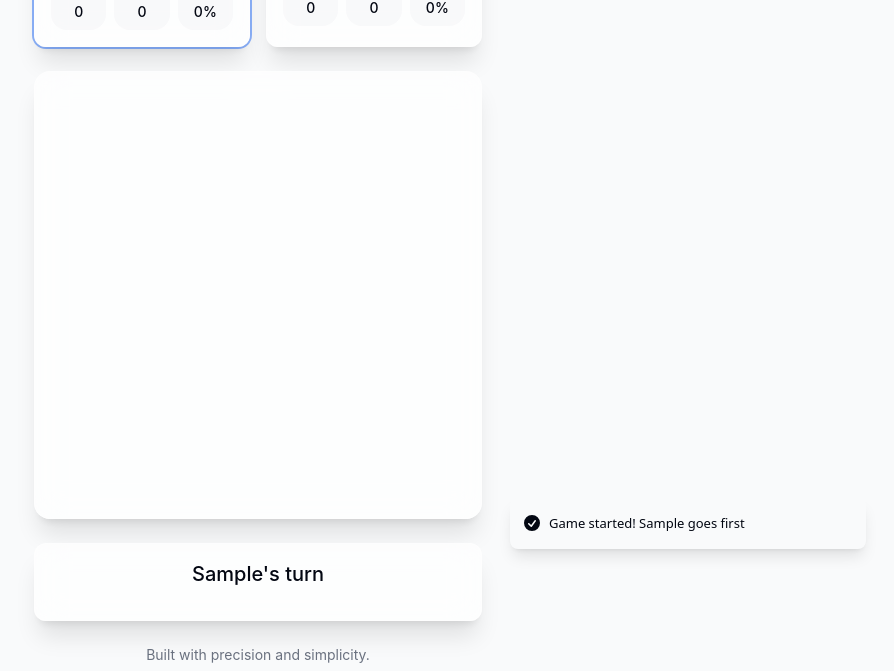
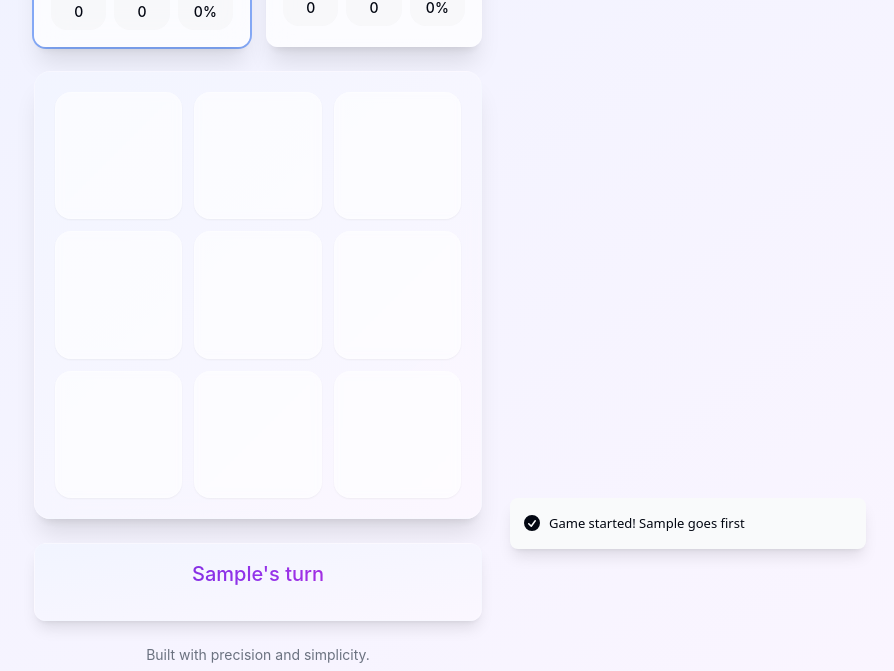
Before and after one commit to pradip-1111/tic-tac-track, a React (Vite) app: page / in a window 1280 px wide. Both pictures are taken after typing "Sample", "Sample" into the empty fields and a click on the button "Start Game". Shown: the part 219-890 px from the top of the page, without its empty margins (382-1276 px from the left). Built offline with nearby package versions, Linux system fonts and the light colour scheme; a web font is replaced by a local one.

Commit message:
Enhance UI with beautiful colors
The UI is enhanced with a more visually appealing color scheme.

```diff
--- a/src/components/GameBoard.tsx
+++ b/src/components/GameBoard.tsx
@@ -29,7 +29,8 @@ const GameBoard: React.FC<GameBoardProps> = ({
       transition-all duration-300 ease-out
       ${winner ? "pointer-events-none" : ""}
       ${value ? "marked" : "cell-hover-effect"}
-      ${isWinningCell ? "bg-primary/10" : ""}
+      ${isWinningCell ? "bg-gradient-to-br from-violet-500/20 to-fuchsia-500/20 dark:from-violet-400/20 dark:to-fuchsia-400/20" : "bg-white/60 dark:bg-gray-800/40"}
+      backdrop-blur-sm border border-white/20 dark:border-white/10 shadow-sm
     `;
 
     return (
@@ -44,7 +45,7 @@ const GameBoard: React.FC<GameBoardProps> = ({
             initial={{ scale: 0, opacity: 0 }}
             animate={{ scale: 1, opacity: 1 }}
             transition={{ type: "spring", stiffness: 300, damping: 15 }}
-            className="text-blue-500"
+            className="text-violet-600 dark:text-violet-400"
           >
             <X size={40} strokeWidth={3} />
           </motion.div>
@@ -54,7 +55,7 @@ const GameBoard: React.FC<GameBoardProps> = ({
             initial={{ scale: 0, opacity: 0 }}
             animate={{ scale: 1, opacity: 1 }}
             transition={{ type: "spring", stiffness: 300, damping: 15 }}
-            className="text-red-500"
+            className="text-fuchsia-600 dark:text-fuchsia-400"
           >
             <Circle size={36} strokeWidth={3} />
           </motion.div>
@@ -70,7 +71,7 @@ const GameBoard: React.FC<GameBoardProps> = ({
       transition={{ duration: 0.5 }}
       className="w-full max-w-md mx-auto"
     >
-      <div className="relative glass-panel p-5 rounded-2xl shadow-xl">
+      <div className="relative glass-panel p-5 rounded-2xl shadow-xl bg-gradient-to-br from-indigo-50/70 to-purple-50/70 dark:from-indigo-950/30 dark:to-purple-900/30 border border-white/20 dark:border-white/10">
         <div className="grid grid-cols-3 gap-3">
           {board.map((_, index) => renderCell(index))}
         </div>
--- a/src/components/GameStatus.tsx
+++ b/src/components/GameStatus.tsx
@@ -39,15 +39,21 @@ const GameStatus: React.FC<GameStatusProps> = ({
       transition={{ duration: 0.5, delay: 0.2 }}
       className="w-full max-w-md mx-auto mt-6"
     >
-      <div className="glass-panel p-4 rounded-xl text-center">
-        <h2 className="text-xl font-medium mb-4">{getStatusMessage()}</h2>
+      <div className="glass-panel p-4 rounded-xl text-center bg-gradient-to-br from-indigo-50/80 to-purple-50/80 dark:from-indigo-950/30 dark:to-purple-900/30 shadow-lg">
+        <h2 className="text-xl font-medium mb-4 text-gradient">{getStatusMessage()}</h2>
 
         {winner && (
           <div className="flex space-x-3 justify-center">
-            <Button onClick={onResetBoard} className="btn-primary">
+            <Button
+              onClick={onResetBoard}
+              className="bg-gradient-to-r from-violet-500 to-purple-500 hover:from-violet-600 hover:to-purple-600 text-white font-medium rounded-xl px-6 py-2 transition-all duration-300 hover:shadow-[0_0_15px_rgba(139,92,246,0.5)]"
+            >
               Play again
             </Button>
-            <Button onClick={onResetGame} className="btn-secondary">
+            <Button
+              onClick={onResetGame}
+              className="bg-gradient-to-r from-indigo-400 to-blue-400 hover:from-indigo-500 hover:to-blue-500 text-white font-medium rounded-xl px-6 py-2 transition-all duration-300 hover:shadow-[0_0_15px_rgba(99,102,241,0.5)]"
+            >
               New players
             </Button>
           </div>
--- a/src/index.css
+++ b/src/index.css
@@ -91,7 +91,7 @@
   }
 
   body {
-    @apply bg-background text-foreground;
+    @apply bg-gradient-to-br from-indigo-50 to-purple-50 dark:from-gray-900 dark:to-indigo-950 text-foreground min-h-screen;
     font-feature-settings: "rlig" 1, "calt" 1;
   }
 }
@@ -172,7 +172,7 @@
     margin: auto;
     width: 75%;
     height: 10%;
-    background-color: theme('colors.blue.500');
+    background-color: theme('colors.violet.600');
     border-radius: 4px;
   }
 
@@ -195,8 +195,12 @@
     margin: auto;
     width: 60%;
     height: 60%;
-    border: 10% solid theme('colors.red.500');
+    border: 10% solid theme('colors.fuchsia.500');
     border-radius: 50%;
     box-sizing: border-box;
   }
+
+  .text-gradient {
+    @apply bg-gradient-to-r from-violet-700 via-purple-600 to-fuchsia-600 bg-clip-text text-transparent dark:from-violet-400 dark:via-purple-400 dark:to-fuchsia-400;
+  }
 }
```
